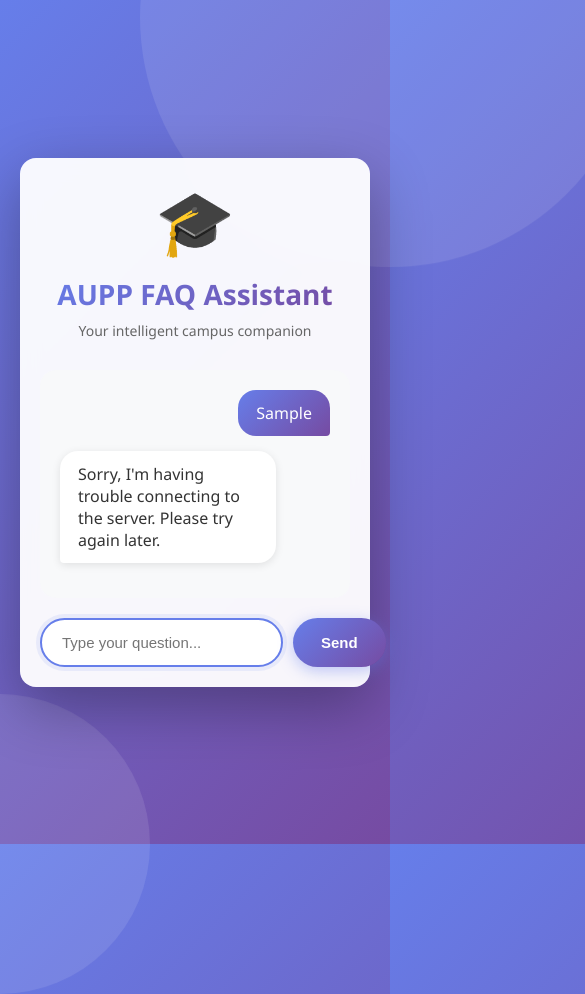
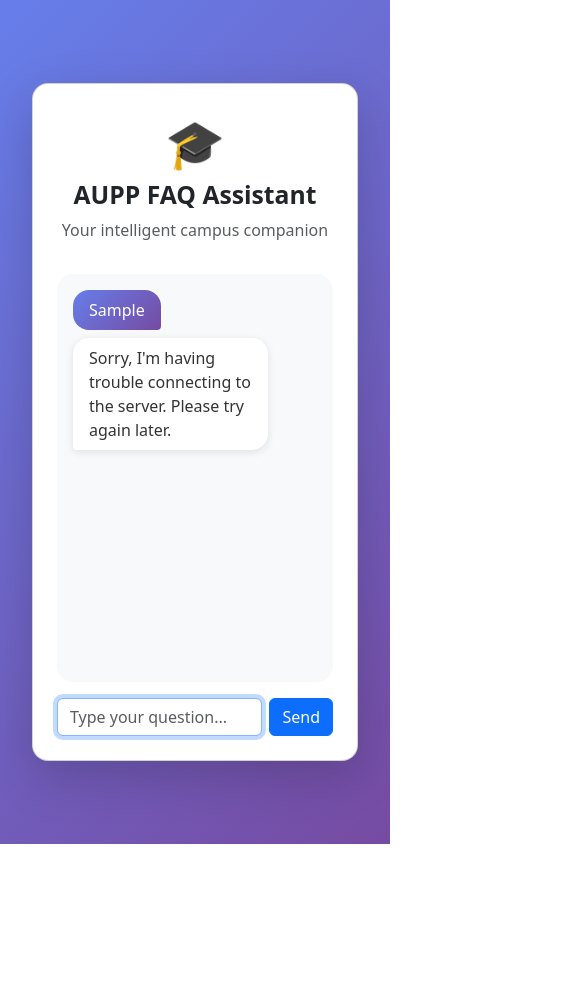
Before and after one commit to laytonglee/chatbot-fastapi-app, a plain HTML site: page frontend/index.html in a window 390 px wide. Both pictures are taken after typing "Sample" into the empty fields and a click on the button "Send". Shown: the top 994 px of the page, 585 px wide, since content can reach past the window. After the commit the page ends 844 px from the top, so only its background shows below. Drawn offline with nearby package versions, Linux system fonts and the light colour scheme; no server answers.

Commit message:
Adjustind Layout

```diff
--- a/frontend/index.html
+++ b/frontend/index.html
@@ -4,107 +4,97 @@
     <meta charset="UTF-8" />
     <meta name="viewport" content="width=device-width, initial-scale=1.0" />
     <title>AUPP FAQ Chatbot</title>
-
+    <link
+      href="https://cdn.jsdelivr.net/npm/bootstrap@5.3.8/dist/css/bootstrap.min.css"
+      rel="stylesheet"
+    />
     <style>
-      * {
-        margin: 0;
-        padding: 0;
-        box-sizing: border-box;
-      }
-
       body {
-        font-family: "Segoe UI", Tahoma, Geneva, Verdana, sans-serif;
         background: linear-gradient(135deg, #667eea 0%, #764ba2 100%);
         min-height: 100vh;
         display: flex;
         align-items: center;
         justify-content: center;
         padding: 20px;
-        position: relative;
-        overflow: hidden;
       }
 
-      body::before {
-        content: "";
-        position: absolute;
-        width: 500px;
-        height: 500px;
-        background: rgba(255, 255, 255, 0.1);
-        border-radius: 50%;
-        top: -250px;
-        right: -250px;
-        animation: float 6s ease-in-out infinite;
+      .chat-container {
+        background: #f8f9fa;
+        border-radius: 1rem;
+        padding: 1rem;
+        height: 60vh;
+        overflow-y: auto;
       }
 
-      body::after {
-        content: "";
-        position: absolute;
-        width: 300px;
-        height: 300px;
-        background: rgba(255, 255, 255, 0.1);
-        border-radius: 50%;
-        bottom: -150px;
-        left: -150px;
-        animation: float 8s ease-in-out infinite reverse;
+      .message {
+        margin-bottom: 0.75rem;
+        word-wrap: break-word;
       }
 
-      @keyframes float {
+      .message.user .message-bubble {
+        background: linear-gradient(135deg, #667eea 0%, #764ba2 100%);
+        color: white;
+        border-radius: 1rem 1rem 0.25rem 1rem;
+        padding: 0.5rem 1rem;
+        display: inline-block;
+        max-width: 80%;
+      }
+
+      .message.bot .message-bubble {
+        background: white;
+        color: #333;
+        border-radius: 1rem 1rem 1rem 0.25rem;
+        padding: 0.5rem 1rem;
+        display: inline-block;
+        max-width: 80%;
+        box-shadow: 0 2px 8px rgba(0, 0, 0, 0.1);
+      }
+
+      .typing-indicator span {
+        display: inline-block;
+        width: 8px;
+        height: 8px;
+        background: #667eea;
+        border-radius: 50%;
+        margin: 0 2px;
+        animation: typing 1.4s infinite;
+      }
+
+      .typing-indicator span:nth-child(2) {
+        animation-delay: 0.2s;
+      }
+      .typing-indicator span:nth-child(3) {
+        animation-delay: 0.4s;
+      }
+
+      @keyframes typing {
         0%,
+        60%,
         100% {
-          transform: translateY(0px);
+          transform: translateY(0);
         }
-        50% {
-          transform: translateY(20px);
+        30% {
+          transform: translateY(-6px);
         }
       }
 
-      .container {
-        max-width: 700px;
-        width: 100%;
-        background: rgba(255, 255, 255, 0.95);
-        backdrop-filter: blur(10px);
-        padding: 40px;
-        border-radius: 24px;
-        box-shadow: 0 20px 60px rgba(0, 0, 0, 0.3);
-        position: relative;
-        z-index: 1;
-        animation: slideIn 0.5s ease-out;
+      .chip {
+        padding: 0.25rem 0.75rem;
+        border: 1px solid #dee2e6;
+        border-radius: 20px;
+        font-size: 0.85rem;
+        cursor: pointer;
+        background: white;
+        transition: 0.2s;
       }
 
-      @media (max-width: 768px) {
-        .container {
-          padding: 25px;
-          border-radius: 20px;
-          margin: 10px;
-        }
+      .chip:hover {
+        border-color: #667eea;
+        background: #f8f9ff;
       }
 
-      @media (max-width: 480px) {
-        .container {
-          padding: 20px;
-          border-radius: 16px;
-        }
-      }
-
-      @keyframes slideIn {
-        from {
-          opacity: 0;
-          transform: translateY(30px);
-        }
-        to {
-          opacity: 1;
-          transform: translateY(0);
-        }
-      }
-
-      .header {
-        text-align: center;
-        margin-bottom: 30px;
-      }
-
-      .logo {
-        font-size: 64px;
-        margin-bottom: 10px;
+      .header-logo {
+        font-size: 3rem;
         animation: bounce 2s ease-in-out infinite;
       }
 
@@ -117,236 +107,45 @@
           transform: translateY(-10px);
         }
       }
-
-      h2 {
-        color: #333;
-        font-size: 28px;
-        margin-bottom: 8px;
-        background: linear-gradient(135deg, #667eea 0%, #764ba2 100%);
-        -webkit-background-clip: text;
-        -webkit-text-fill-color: transparent;
-        background-clip: text;
-      }
-
-      .subtitle {
-        color: #666;
-        font-size: 14px;
-      }
-
-      .chat-container {
-        background: #f8f9fa;
-        border-radius: 16px;
-        padding: 20px;
-        margin-bottom: 20px;
-        max-height: 400px;
-        overflow-y: auto;
-        min-height: 200px;
-      }
-
-      .chat-container::-webkit-scrollbar {
-        width: 6px;
-      }
-
-      .chat-container::-webkit-scrollbar-track {
-        background: #e9ecef;
-        border-radius: 10px;
-      }
-
-      .chat-container::-webkit-scrollbar-thumb {
-        background: #667eea;
-        border-radius: 10px;
-      }
-
-      .message {
-        margin-bottom: 15px;
-        animation: fadeIn 0.4s ease-out;
-      }
-
-      @keyframes fadeIn {
-        from {
-          opacity: 0;
-          transform: translateY(10px);
-        }
-        to {
-          opacity: 1;
-          transform: translateY(0);
-        }
-      }
-
-      .message.user {
-        text-align: right;
-      }
-
-      .message-bubble {
-        display: inline-block;
-        padding: 12px 18px;
-        border-radius: 18px;
-        max-width: 80%;
-        word-wrap: break-word;
-      }
-
-      .message.user .message-bubble {
-        background: linear-gradient(135deg, #667eea 0%, #764ba2 100%);
-        color: white;
-        border-bottom-right-radius: 4px;
-      }
-
-      .message.bot .message-bubble {
-        background: white;
-        color: #333;
-        border-bottom-left-radius: 4px;
-        box-shadow: 0 2px 8px rgba(0, 0, 0, 0.1);
-      }
-
-      .message-meta {
-        font-size: 11px;
-        color: #999;
-        margin-top: 4px;
-        display: inline-block;
-      }
-
-      .typing-indicator {
-        display: none;
-        padding: 12px 18px;
-        background: white;
-        border-radius: 18px;
-        width: fit-content;
-        box-shadow: 0 2px 8px rgba(0, 0, 0, 0.1);
-      }
-
-      .typing-indicator span {
-        height: 8px;
-        width: 8px;
-        background: #667eea;
-        border-radius: 50%;
-        display: inline-block;
-        margin: 0 2px;
-        animation: typing 1.4s infinite;
-      }
-
-      .typing-indicator span:nth-child(2) {
-        animation-delay: 0.2s;
-      }
-
-      .typing-indicator span:nth-child(3) {
-        animation-delay: 0.4s;
-      }
-
-      @keyframes typing {
-        0%,
-        60%,
-        100% {
-          transform: translateY(0);
-        }
-        30% {
-          transform: translateY(-10px);
-        }
-      }
-
-      .input-area {
-        display: flex;
-        gap: 10px;
-      }
-
-      input[type="text"] {
-        flex: 1;
-        padding: 14px 20px;
-        font-size: 15px;
-        border: 2px solid #e9ecef;
-        border-radius: 25px;
-        outline: none;
-        transition: all 0.3s ease;
-      }
-
-      input[type="text"]:focus {
-        border-color: #667eea;
-        box-shadow: 0 0 0 4px rgba(102, 126, 234, 0.1);
-      }
-
-      button {
-        padding: 14px 28px;
-        background: linear-gradient(135deg, #667eea 0%, #764ba2 100%);
-        color: white;
-        border: none;
-        border-radius: 25px;
-        font-size: 15px;
-        font-weight: 600;
-        cursor: pointer;
-        transition: all 0.3s ease;
-        box-shadow: 0 4px 15px rgba(102, 126, 234, 0.4);
-      }
-
-      button:hover {
-        transform: translateY(-2px);
-        box-shadow: 0 6px 20px rgba(102, 126, 234, 0.6);
-      }
-
-      button:active {
-        transform: translateY(0);
-      }
-
-      button:disabled {
-        opacity: 0.6;
-        cursor: not-allowed;
-        transform: none;
-      }
-
-      .empty-state {
-        text-align: center;
-        padding: 40px 20px;
-        color: #999;
-      }
-
-      .empty-state-icon {
-        font-size: 48px;
-        margin-bottom: 16px;
-        opacity: 0.5;
-      }
-
-      .suggestion-chips {
-        display: flex;
-        gap: 8px;
-        flex-wrap: wrap;
-        margin-top: 15px;
-        justify-content: center;
-      }
-
-      .chip {
-        padding: 8px 16px;
-        background: white;
-        border: 2px solid #e9ecef;
-        border-radius: 20px;
-        font-size: 13px;
-        cursor: pointer;
-        transition: all 0.3s ease;
-      }
-
-      .chip:hover {
-        border-color: #667eea;
-        background: #f8f9ff;
-        transform: translateY(-2px);
-      }
     </style>
   </head>
   <body>
-    <div class="container">
-      <div class="header">
-        <div class="logo">🎓</div>
-        <h2>AUPP FAQ Assistant</h2>
-        <p class="subtitle">Your intelligent campus companion</p>
+    <div class="container py-4">
+      <div class="row justify-content-center">
+        <div class="col-12 col-md-10 col-lg-8">
+          <div class="card shadow-lg rounded-4">
+            <div
+              class="card-body d-flex flex-column p-4"
+              style="min-height: 80vh"
+            >
+              <!-- Header -->
+              <div class="text-center mb-3">
+                <div class="header-logo">🎓</div>
+                <h2 class="fw-bold text-gradient">AUPP FAQ Assistant</h2>
+                <p class="text-muted">Your intelligent campus companion</p>
               </div>
 
-      <div class="chat-container" id="chatContainer">
-        <div class="empty-state" id="emptyState">
-          <div class="empty-state-icon">💬</div>
+              <!-- Chat Container -->
+              <div
+                id="chatContainer"
+                class="chat-container flex-grow-1 mb-3"
+                style="height: 10vh"
+              >
+                <div id="emptyState" class="text-center text-muted">
+                  <div class="fs-1 mb-2">💬</div>
                   <p>Ask me anything about AUPP!</p>
-          <div class="suggestion-chips">
-            <div class="chip" onclick="fillQuery('Tell me the AUPP Location')">
+                  <div
+                    class="d-flex flex-wrap justify-content-center gap-2 mt-2"
+                  >
+                    <div
+                      class="chip"
+                      onclick="fillQuery('Tell me the AUPP Location')"
+                    >
                       Location
                     </div>
                     <div
                       class="chip"
-              onclick="fillQuery('What programs does AUPP offer?')"
+                      onclick="fillQuery('What majors can I study at AUPP?')"
                     >
                       Programs
                     </div>
@@ -364,21 +163,40 @@
                     </div>
                   </div>
                 </div>
-        <div class="typing-indicator" id="typingIndicator">
-          <span></span>
-          <span></span>
-          <span></span>
+
+                <div
+                  id="typingIndicator"
+                  class="typing-indicator mt-2"
+                  style="display: none"
+                >
+                  <span></span><span></span><span></span>
                 </div>
               </div>
 
-      <div class="input-area">
+              <!-- Input -->
+              <div class="row">
+                <div class="col-12">
+                  <div class="input-group gap-2">
                     <input
                       type="text"
                       id="userQuery"
+                      class="form-control rounded-2"
                       placeholder="Type your question..."
                       onkeypress="if(event.key==='Enter') sendQuery()"
                     />
-        <button onclick="sendQuery()" id="sendBtn">Send</button>
+                    <button
+                      class="btn btn-primary rounded-2"
+                      id="sendBtn"
+                      onclick="sendQuery()"
+                    >
+                      Send
+                    </button>
+                  </div>
+                </div>
+              </div>
+            </div>
+          </div>
+        </div>
       </div>
     </div>
 
@@ -394,27 +212,19 @@
         const chatContainer = document.getElementById("chatContainer");
         const emptyState = document.getElementById("emptyState");
 
-        if (emptyState) {
-          emptyState.remove();
-        }
+        if (emptyState) emptyState.remove();
 
         const messageDiv = document.createElement("div");
-        messageDiv.className = `message ${isUser ? "user" : "bot"}`;
+        messageDiv.className = `message ${isUser ? "user" : "bot"} mb-2`;
 
         let metaHtml = "";
         if (metadata) {
-          metaHtml = `<div class="message-meta">
-            Category: ${metadata.category} | Confidence: ${(
-            metadata.similarity * 100
-          ).toFixed(1)}%
-          </div>`;
+          metaHtml = `<div class="text-muted small">Category: ${
+            metadata.category
+          } | Confidence: ${(metadata.similarity * 100).toFixed(1)}%</div>`;
         }
 
-        messageDiv.innerHTML = `
-          <div class="message-bubble">${content}</div>
-          ${metaHtml}
-        `;
-
+        messageDiv.innerHTML = `<div class="message-bubble">${content}</div>${metaHtml}`;
         chatContainer.appendChild(messageDiv);
         chatContainer.scrollTop = chatContainer.scrollHeight;
       }
@@ -422,10 +232,9 @@
       function showTyping(show) {
         const indicator = document.getElementById("typingIndicator");
         indicator.style.display = show ? "block" : "none";
-        if (show) {
-          const chatContainer = document.getElementById("chatContainer");
-          chatContainer.scrollTop = chatContainer.scrollHeight;
-        }
+        if (show)
+          document.getElementById("chatContainer").scrollTop =
+            document.getElementById("chatContainer").scrollHeight;
       }
 
       async function sendQuery() {
@@ -449,12 +258,9 @@
 
           showTyping(false);
 
-          if (!res.ok) {
-            throw new Error("Backend error");
-          }
+          if (!res.ok) throw new Error("Backend error");
 
           const data = await res.json();
-
           addMessage(data.answer, false, {
             category: data.category,
             similarity: data.similarity,
@@ -471,5 +277,6 @@
         }
       }
     </script>
+    <script src="https://cdn.jsdelivr.net/npm/bootstrap@5.3.8/dist/js/bootstrap.bundle.min.js"></script>
   </body>
 </html>
```
Lines whose indentation alone changed are shown as unchanged.
